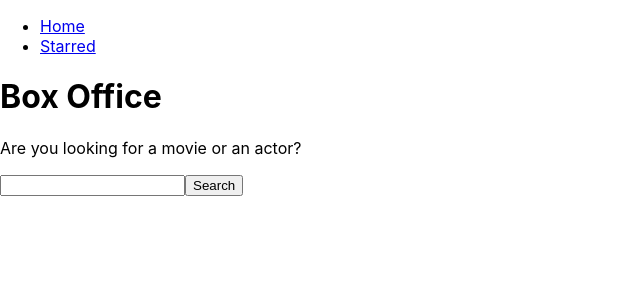
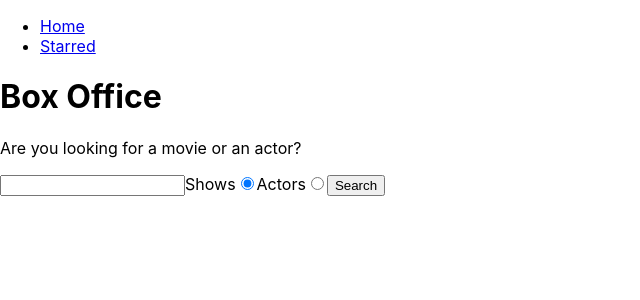
Before and after one commit to ashwinipendkar953/box-office-app, a React (Create React App) app: page / in a window 1280 px wide. Shown: the top 300 px of the page, without its empty margins (0-640 px from the left). Built offline with nearby package versions, Linux system fonts and the light colour scheme.

Commit message:
added search for actors

```diff
--- a/src/api/tvmaze.js
+++ b/src/api/tvmaze.js
@@ -8,3 +8,4 @@
 };
 
 export const searchForShows = query => apiGet(`/search/shows?q=${query}`);
+export const searchForPeople = query => apiGet(`/search/people?q=${query}`);
--- a/src/pages/Home.jsx
+++ b/src/pages/Home.jsx
@@ -1,15 +1,21 @@
 import { useState } from 'react';
-import { searchForShows } from './../api/tvmaze';
+import { searchForShows, searchForPeople } from './../api/tvmaze';
 
 const Home = () => {
   const [searchStr, setSearchStr] = useState('');
   const [apiData, setApiData] = useState(null);
   const [apiDataError, setApiDataError] = useState(null);
+  const [searchOption, setSearchOption] = useState('shows');
 
   //   console.log(apiDataError);
+  console.log(searchOption);
 
   const onSearchInputChange = e => {
     setSearchStr(e.target.value);
+  };
+
+  const onRadioChange = e => {
+    setSearchOption(e.target.value);
   };
 
   const onSearch = async e => {
@@ -17,8 +23,13 @@
 
     try {
       setApiDataError(null);
-      const result = await searchForShows(searchStr);
-      setApiData(result);
+      if (searchOption === 'shows') {
+        const result = await searchForShows(searchStr);
+        setApiData(result);
+      } else {
+        const result = await searchForPeople(searchStr);
+        setApiData(result);
+      }
     } catch (error) {
       setApiDataError(error);
     }
@@ -29,9 +40,11 @@
       return <div>Error Occured: {apiDataError.message}</div>;
     }
     if (apiData) {
-      return apiData.map(data => (
-        <div key={data.show.id}>{data.show.name}</div>
-      ));
+      return apiData[0].shows
+        ? apiData.map(data => <div key={data.show.id}>{data.show.name}</div>)
+        : apiData.map(data => (
+            <div key={data.person.id}>{data.person.name}</div>
+          ));
     }
     return null;
   };
@@ -40,6 +53,27 @@
     <div>
       <form onSubmit={onSearch}>
         <input type="text" value={searchStr} onChange={onSearchInputChange} />
+        <label>
+          Shows
+          <input
+            type="radio"
+            name="search-option"
+            value="shows"
+            checked={searchOption === 'shows'}
+            onChange={onRadioChange}
+          />
+        </label>
+        <label>
+          Actors
+          <input
+            type="radio"
+            name="search-option"
+            value="actors"
+            checked={searchOption === 'actors'}
+            onChange={onRadioChange}
+          />
+        </label>
+
         <button type="submit">Search</button>
       </form>
       <div>{renderApiData()}</div>
```
